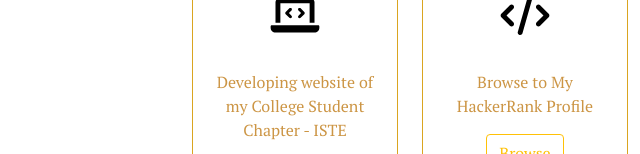
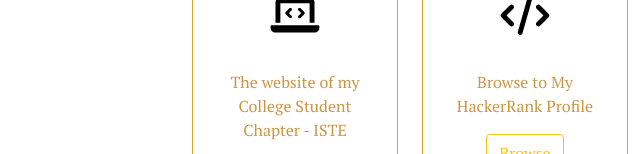
Before and after one commit to Pratham2024/portfolio_clone, a plain HTML site: page index.html in a window 1280 px wide. Shown: the part 798-952 px from the top of the page, 0-640 px from the left. Drawn offline with nearby package versions, Linux system fonts and the light colour scheme.

Commit message:
Update index.html

```diff
--- a/index.html
+++ b/index.html
@@ -76,7 +76,7 @@
           <div class="card-body">
             <h5 class="card-title">Development</h5>
             <img src="laptop-code-solid.svg" alt="" class="service-img">
-            <p class="card-text">Developing website of my College Student Chapter - ISTE</p>
+            <p class="card-text">The website of my College Student Chapter - ISTE</p>
             <a href="https://pratham2024.github.io/ISTE/" class="btn btn-outline-warning">Browse</a>
           </div>
         </div>
```
